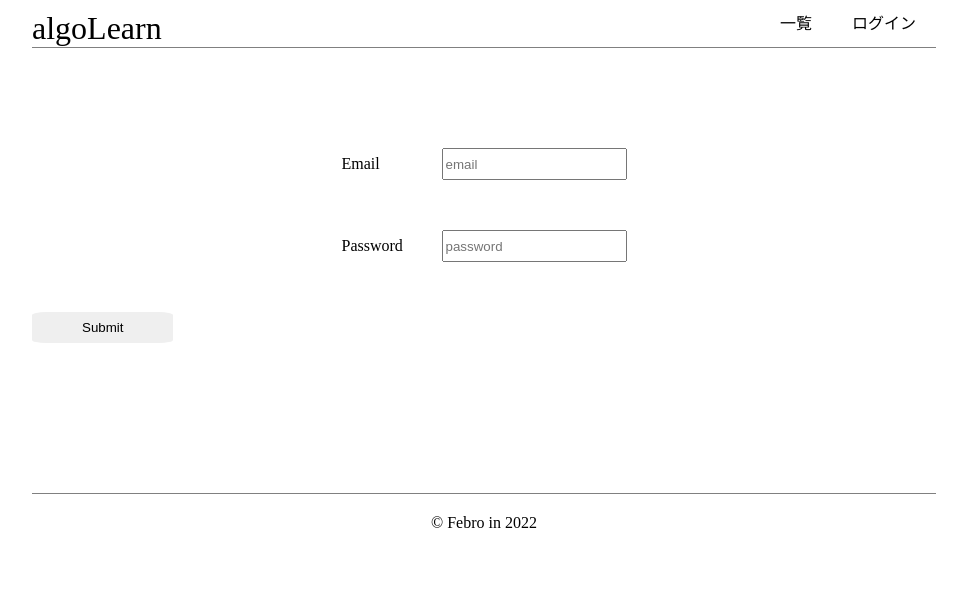
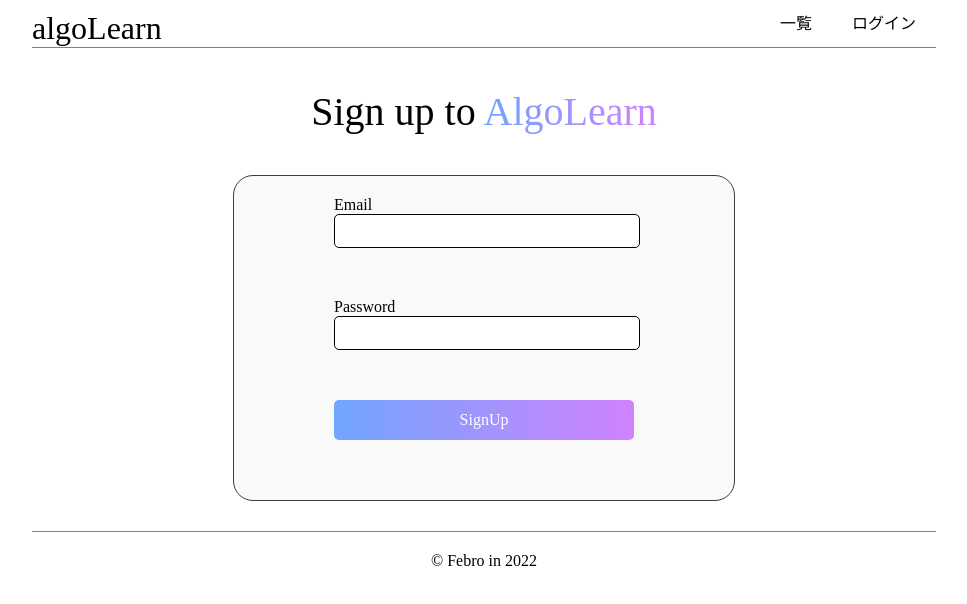
Before and after one commit to webex14-team-4/webex14-team-4-original-team-app, a Vue app: page /signup in a window 1280 px wide. Shown: the top 604 px of the page, without its empty margins (156-1123 px from the left). Built offline with nearby package versions, Linux system fonts and the light colour scheme.

Commit message:
SignUpPageのデザイン実装

```diff
--- a/src/views/LoginView.vue
+++ b/src/views/LoginView.vue
@@ -76,6 +76,7 @@ form {
   margin: 0 auto;
   border: 1px solid rgba(61, 61, 61, 1);
   border-radius: 20px;
+  padding-bottom: 30px;
 }
 .login-id,
 .login-password,
--- a/src/views/SignupView.vue
+++ b/src/views/SignupView.vue
@@ -1,17 +1,20 @@
 <template>
   <div class="login">
-    <form class="login_form" @submit.prevent="signIn">
-      <div class="login_id">
-        <div class="login_label">Email</div>
-        <input type="email" placeholder="email" v-model="email" />
+    <h3 class="title">Sign up to <span class="algo-text">AlgoLearn</span></h3>
+    <form class="login-form" @submit.prevent="signIn">
+      <div class="login-id">
+        <p>Email</p>
+        <input type="email" class="login-input" v-model="email" />
       </div>
-      <div class="login_password">
-        <div class="login_label">Password</div>
-        <input type="password" placeholder="password" v-model="password" />
+      <div class="login-password">
+        <p>Password</p>
+        <input type="password" class="login-input" v-model="password" />
       </div>
-      <!-- <router-link to="/manager"> -->
-      <input class="login_button" type="submit" />
-      <!-- </router-link> -->
+      <div class="login-submit">
+        <router-link to="/manager" class="login-btn algo-bg"
+          >SignUp</router-link
+        >
+      </div>
     </form>
   </div>
   {{ error.message }}
@@ -54,32 +57,98 @@ export default {
 }
 </script>
 
-<style>
-.login_id,
-.login_password {
+<style scoped>
+.title {
+  font-size: 40px;
+  font-weight: 400;
+  text-align: center;
+}
+form {
+  background: rgba(217, 217, 217, 0.17);
+  width: 500px;
+  margin: 0 auto;
+  border: 1px solid rgba(61, 61, 61, 1);
+  border-radius: 20px;
+  padding-bottom: 30px;
+}
+.login-id,
+.login-password,
+.login-submit {
   display: flex;
-  justify-content: center;
-  height: 2rem;
-  line-height: 2rem;
+  flex-direction: column;
+  width: 300px;
+  margin: 0 auto;
 }
-.login_id,
-.login_password,
-.login_button {
-  margin-bottom: 50px;
+.login-id > p,
+.login-password > p,
+.login-btn {
+  margin: 20px 0 0;
 }
-.login_label {
-  width: 100px;
+.login-input,
+.login-btn {
+  width: 300px;
+  height: 30px;
+  margin-bottom: 30px;
+  border-radius: 5px;
 }
-.login_button {
-  border-style: none;
-  padding: 8px 50px;
-  border-radius: 10%;
+.login-input {
+  border: 1px #000 solid;
+  background: #fff;
+}
+.login-input:focus {
+  outline: none;
+  border: 2px rgba(4, 163, 214, 1) solid;
+}
+.login-btn {
+  height: 40px;
+  line-height: 40px;
+  text-align: center;
   cursor: pointer;
+  text-decoration: none;
+  color: #fff;
 }
-.login_button:hover {
-  background-color: rgb(180, 180, 180);
+.signup {
+  margin-top: 40px;
+  font-size: 25px;
+  font-weight: 100;
+  text-align: center;
 }
-.login_form {
-  margin: 100px 0;
+
+/* AlgoLearn */
+.algo-text {
+  background: linear-gradient(
+    90deg,
+    #d182fd -2.77%,
+    #6ca7ff -2.77%,
+    #6ea6ff -2.76%,
+    #c686fd 88.86%,
+    #d182fd 101.92%,
+    #d381fd 101.93%,
+    #d481fd 101.94%,
+    #d581fd 101.95%,
+    #000000 101.95%,
+    #000000 101.95%,
+    #000000 101.95%,
+    #000000 101.95%
+  );
+  -webkit-background-clip: text;
+  -webkit-text-fill-color: transparent;
+}
+.algo-bg {
+  background: linear-gradient(
+    90deg,
+    #d182fd -2.77%,
+    #6ca7ff -2.77%,
+    #6ea6ff -2.76%,
+    #c686fd 88.86%,
+    #d182fd 101.92%,
+    #d381fd 101.93%,
+    #d481fd 101.94%,
+    #d581fd 101.95%,
+    #000000 101.95%,
+    #000000 101.95%,
+    #000000 101.95%,
+    #000000 101.95%
+  );
 }
 </style>
```
